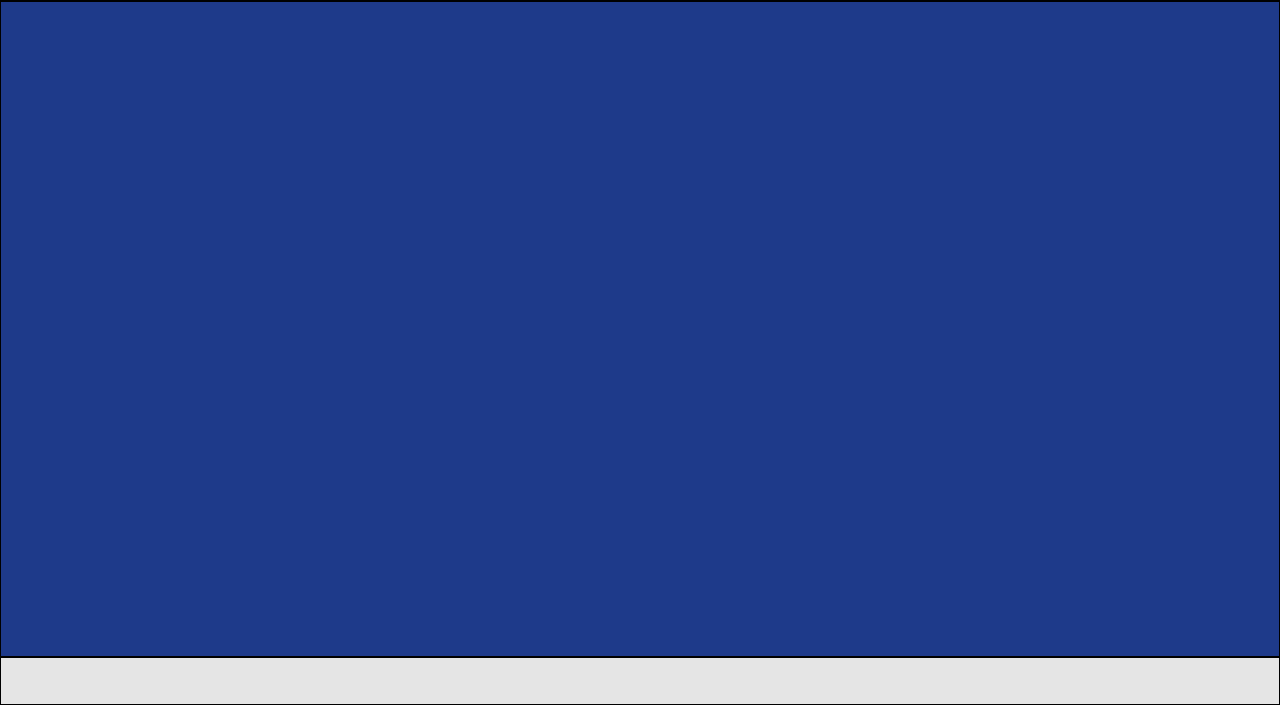
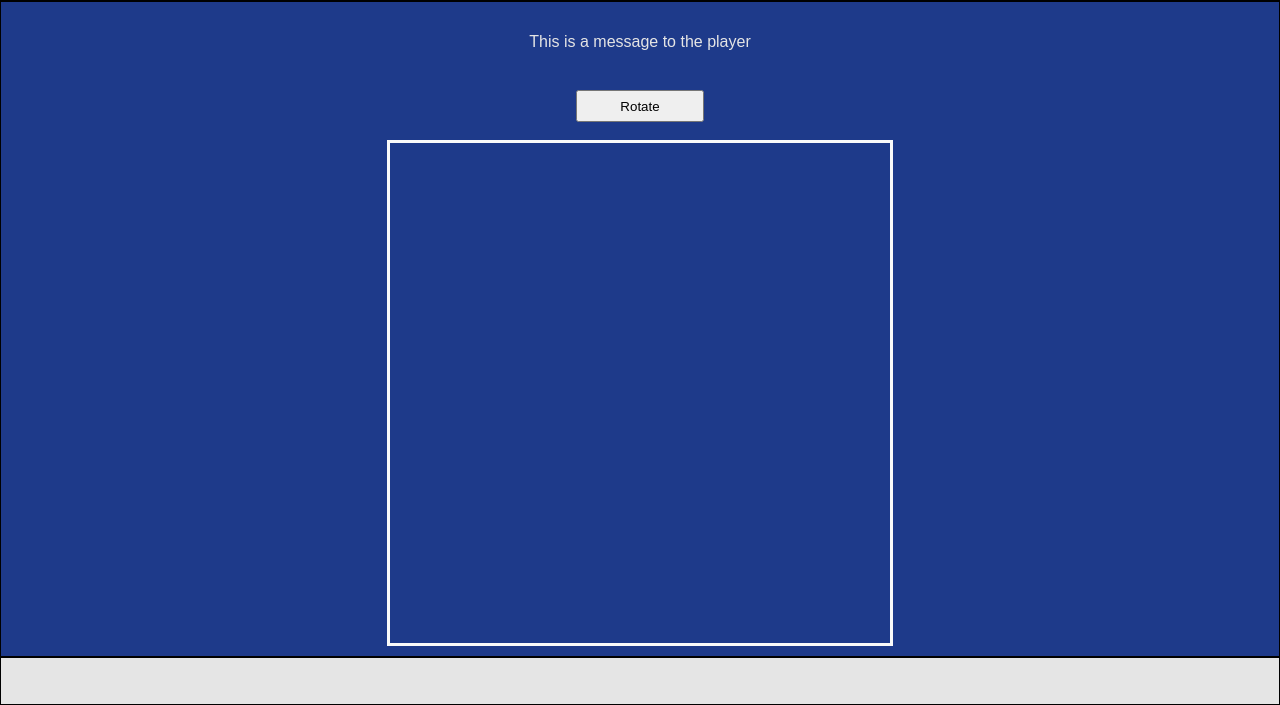
Before and after one commit to jasondewese/odin-battleship, a website built with webpack: page dist/index.html in a window 1280 px wide. Shown: the part 95-800 px from the top of the page. Built offline with Linux system fonts and the light colour scheme.

Commit message:
Style main gameboard section

```diff
--- a/src/style.css
+++ b/src/style.css
@@ -13,8 +13,10 @@ body {
     display: grid;
     grid-template-rows: 6rem 1fr 3rem;
     background-color: #1e3a8a;
+    color: #e5e5e5;
 }
 
+/*Header style*/
 header {
     border: 1px solid black;
     display: flex;
@@ -24,14 +26,42 @@ header {
 
 h1 {
     font-size: 3rem;
-    color: #e5e5e5;
+}
+/*End Header style*/
+
+/*Main game area style*/
+main {
+    border: 1px solid black;
+    display: grid;
+    grid-template-rows: 5rem 3rem 1fr;
+    align-items: center;
+    justify-items: center;
 }
 
-main {
-    border: 1px solid black;
+.board-section {
+    display: flex;
+    /*To allow easy insertion of second gameboard to screen*/
+    justify-content: space-around;
+    gap: 100px;
 }
 
+#axis-button {
+    height: 2rem;
+    width: 8rem;
+}
+
+
+
+.board-wrapper {
+    border: 3px solid #fafafa;
+    width: 500px;
+    height: 500px;
+}
+/*End Main game area style*/
+
+/*Footer style*/
 footer {
     border: 1px solid black;
     background-color: #e5e5e5;
 }
+/*End Footer style*/
```
Also changed, not shown: dist/bundle.js, dist/index.html.
